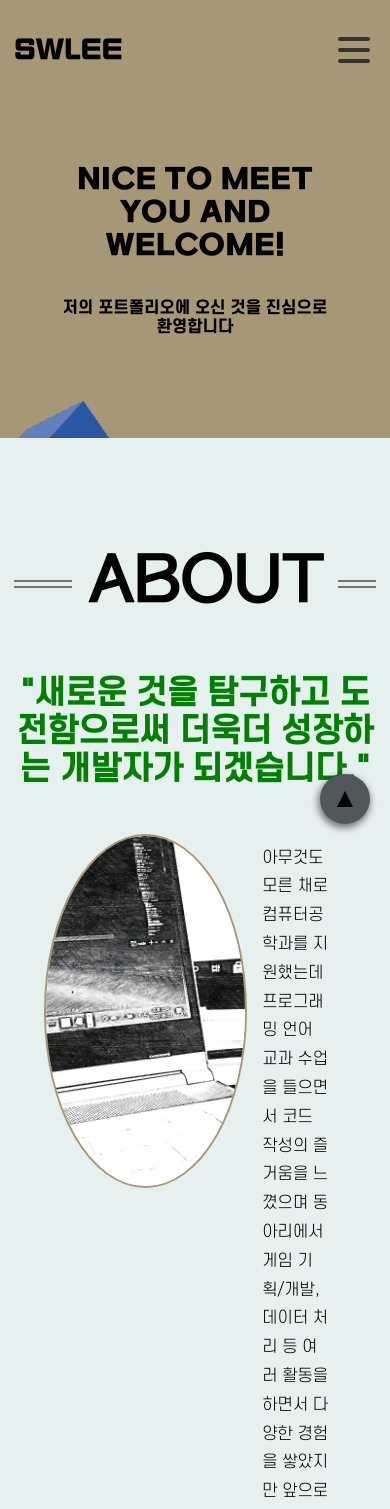
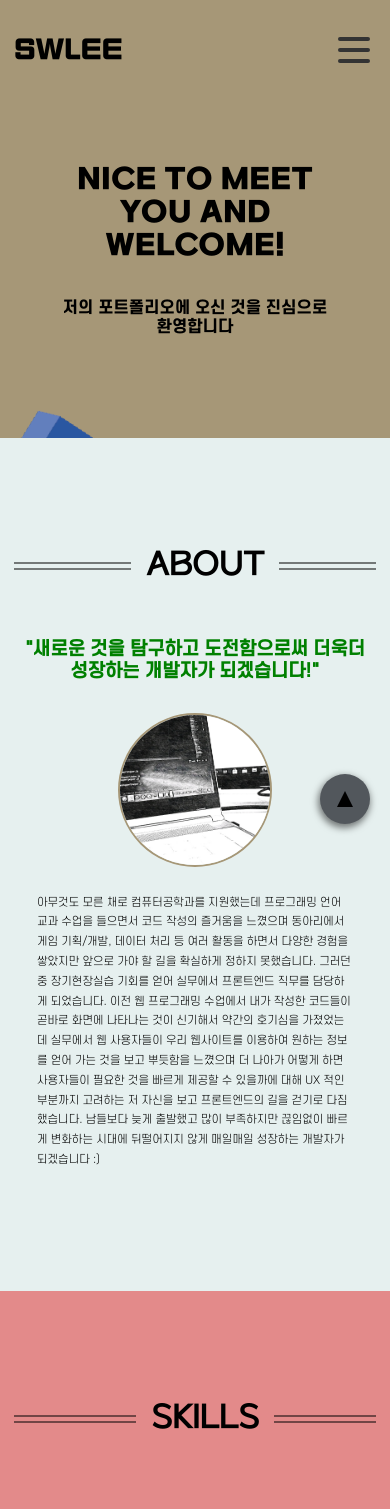
Before and after one commit to swleeee/Portfolio, a React (Create React App) app: page / in a window 390 px wide. Shown: the top 1509 px of the page. Built offline with nearby package versions, Linux system fonts and the light colour scheme.

Commit message:
about 모바일 버전 디자인

```diff
--- a/src/components/Title.js
+++ b/src/components/Title.js
@@ -44,4 +44,18 @@ const Item = styled.div`
       margin-left: 15px;
     }
   }
+
+  @media (min-width: 0px) and (max-width: 479.98px) {
+    font-size: 30px;
+  }
+  @media (min-width: 480px) and (max-width: 767.98px) {
+    font-size: 36px;
+  }
+  @media (min-width: 768px) and (max-width: 991.98px) {
+    font-size: 44px;
+  }
+
+  @media (min-width: 992px) and (max-width: 1299.98px) {
+    font-size: 52px;
+  }
 `;
--- a/src/containers/About.js
+++ b/src/containers/About.js
@@ -14,7 +14,7 @@ function About() {
         <Summary>
           <div>
             "새로운 것을 탐구하고 도전함으로써 더욱더 성장하는 개발자가
-            되겠습니다."
+            되겠습니다!"
           </div>
         </Summary>
         <Content>
@@ -128,6 +128,20 @@ const Summary = styled.div`
     // color: #a69777;
     color: green;
     font-weight: bold;
+
+    @media (min-width: 0px) and (max-width: 479.98px) {
+      font-size: 18px;
+    }
+    @media (min-width: 480px) and (max-width: 767.98px) {
+      font-size: 22px;
+    }
+    @media (min-width: 768px) and (max-width: 991.98px) {
+      font-size: 25px;
+    }
+
+    @media (min-width: 992px) and (max-width: 1299.98px) {
+      font-size: 28px;
+    }
   }
 `;
 const Line = styled.div`
@@ -142,6 +156,26 @@ const Content = styled.div`
   width: 100%;
   display: inline-flex;
   justify-content: space-evenly;
+
+  @media (min-width: 0px) and (max-width: 479.98px) {
+    padding: 15px;
+    flex-direction: column;
+    align-items: center;
+  }
+  @media (min-width: 480px) and (max-width: 767.98px) {
+    padding: 20px;
+    flex-direction: column;
+    align-items: center;
+  }
+  @media (min-width: 768px) and (max-width: 991.98px) {
+    padding: 25px;
+    flex-direction: column;
+    align-items: center;
+  }
+
+  @media (min-width: 992px) and (max-width: 1299.98px) {
+    padding: 27px;
+  }
 `;
 
 const ImageBox = styled.div`
@@ -157,6 +191,24 @@ const ImageBox = styled.div`
     height: 100%;
     object-fit: cover;
   }
+
+  @media (min-width: 0px) and (max-width: 479.98px) {
+    width: 150px;
+    height: 150px;
+  }
+  @media (min-width: 480px) and (max-width: 767.98px) {
+    width: 200px;
+    height: 200px;
+  }
+  @media (min-width: 768px) and (max-width: 991.98px) {
+    width: 250px;
+    height: 250px;
+  }
+
+  @media (min-width: 992px) and (max-width: 1299.98px) {
+    width: 300px;
+    height: 300px;
+  }
 `;
 
 const TextBox = styled.div`
@@ -169,4 +221,36 @@ const TextBox = styled.div`
     font-size: 16px;
     line-height: 1.8;
   }
+
+  @media (min-width: 0px) and (max-width: 479.98px) {
+    padding: 6px 8px;
+    width: 100%;
+    margin-top: 20px;
+    div {
+      font-size: 11px;
+    }
+  }
+  @media (min-width: 480px) and (max-width: 767.98px) {
+    padding: 8px 10px;
+    width: 100%;
+    margin-top: 30px;
+    div {
+      font-size: 12px;
+    }
+  }
+  @media (min-width: 768px) and (max-width: 991.98px) {
+    padding: 9px 12px;
+    width: 100%;
+    margin-top: 30px;
+    div {
+      font-size: 14px;
+    }
+  }
+
+  @media (min-width: 992px) and (max-width: 1299.98px) {
+    padding: 9px 13px;
+    div {
+      font-size: 15px;
+    }
+  }
 `;
```
